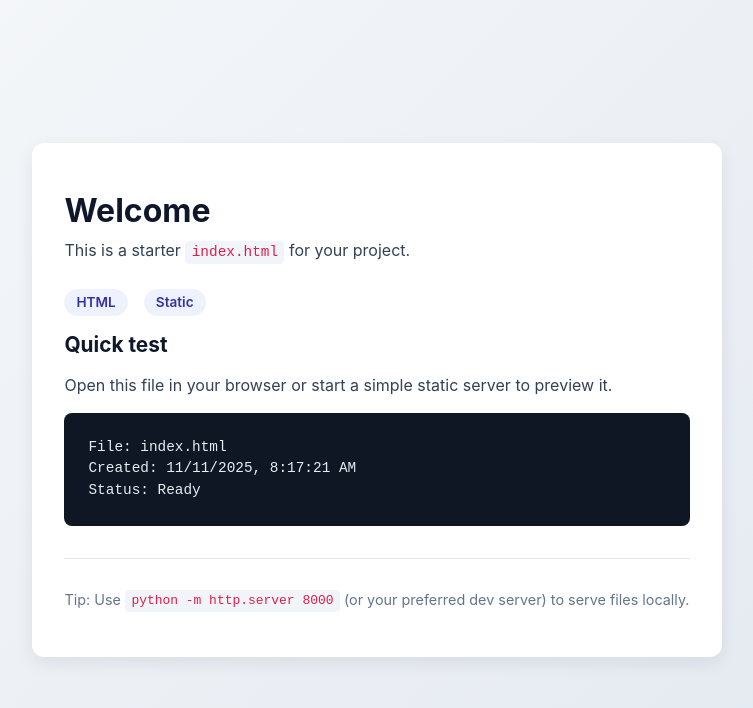
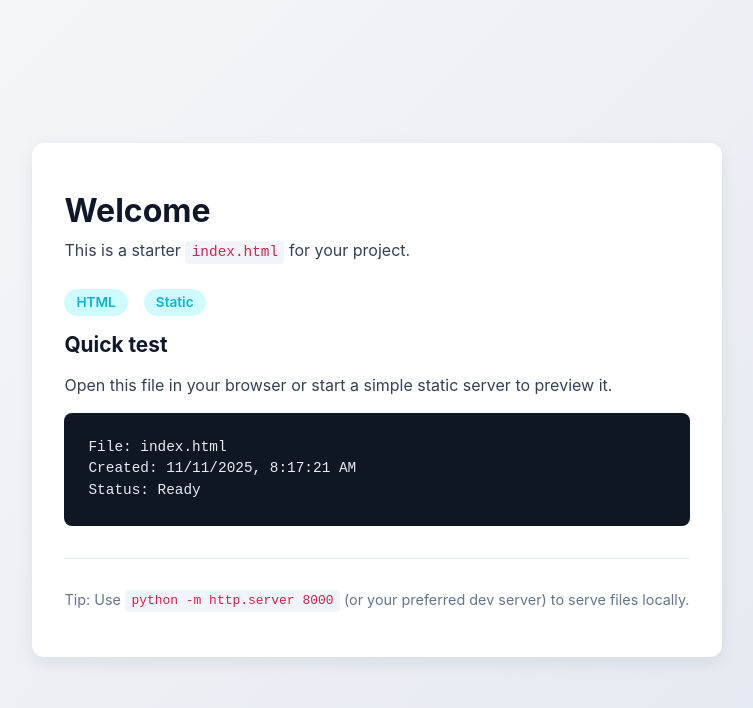
Before and after one commit to Clarence004/mygitlab, a plain HTML site: page index.html in a window 1280 px wide. Shown: the whole page, without its empty margins (263-1016 px from the left). Drawn offline with Linux system fonts and the light colour scheme.

Commit message:
change color

```diff
--- a/index.html
+++ b/index.html
@@ -12,11 +12,13 @@
     :root {
       font-family: Inter, Segoe UI, Roboto, Helvetica, Arial, sans-serif;
       color: #111;
-      --primary: #3730a3;
-      --primary-light: #eef2ff;
+       --primary: #06b6d4;
+       --primary-light: #cffafe;
+       --primary-dark: #0891b2;
       --text-muted: #334155;
-      --bg-light: #f6f8fa;
+       --bg-light: #ecf0f1;
       --border-radius: 12px;
+       --accent: #ec4899;
     }
 
     body {
```
